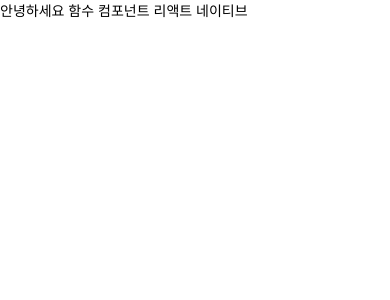
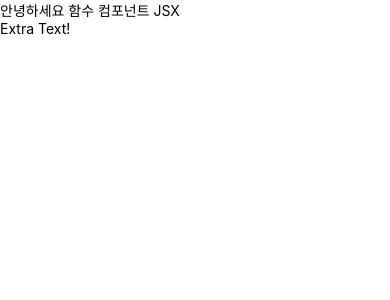
Before and after one commit to amorpaty/LearnReactNative, a React Native app: screen / in a window 390 px wide. Shown: the top 300 px of the page. Built offline with nearby package versions, Linux system fonts and the light colour scheme.

Commit message:
JSX 안에서 자바스크립트 표현식을 보여줄 땐 중괄호로 감싸기

```diff
--- a/App.js
+++ b/App.js
@@ -56,24 +56,10 @@ const Section = ({ children, title }): Node => {
 };
 
 const App = () => {
-  /*
-  const isDarkMode = useColorScheme() === 'dark';
-
-  const backgroundStyle = {
-    backgroundColor: isDarkMode ? Colors.darker : Colors.lighter,
-  };
-
-  return (
-    <SafeAreaView style={backgroundStyle}>
-      <View>
-        <Text>Hello React</Text>
-      </View>
-    </SafeAreaView>
-  );
-  */
+  const name = 'JSX';
   return (
     <SafeAreaView>
-      <Greeting />
+      <Greeting name={name} />
     </SafeAreaView>
   );
 };
--- a/component/Greeting.js
+++ b/component/Greeting.js
@@ -3,14 +3,17 @@ import { View, Text } from 'react-native';
 
 function Greeting(props) {
   return (
-    <View>
-      <Text>안녕하세요 함수 컴포넌트 {props.name}</Text>
-    </View>
+    <>
+      <View>
+        <Text>안녕하세요 함수 컴포넌트 {props.name}</Text>
+      </View>
+      <Text>Extra Text!</Text>
+    </>
   );
 }
 
 Greeting.defaultProps = {
   name: '리액트 네이티브',
-}
+};
 
 export default Greeting;
```
